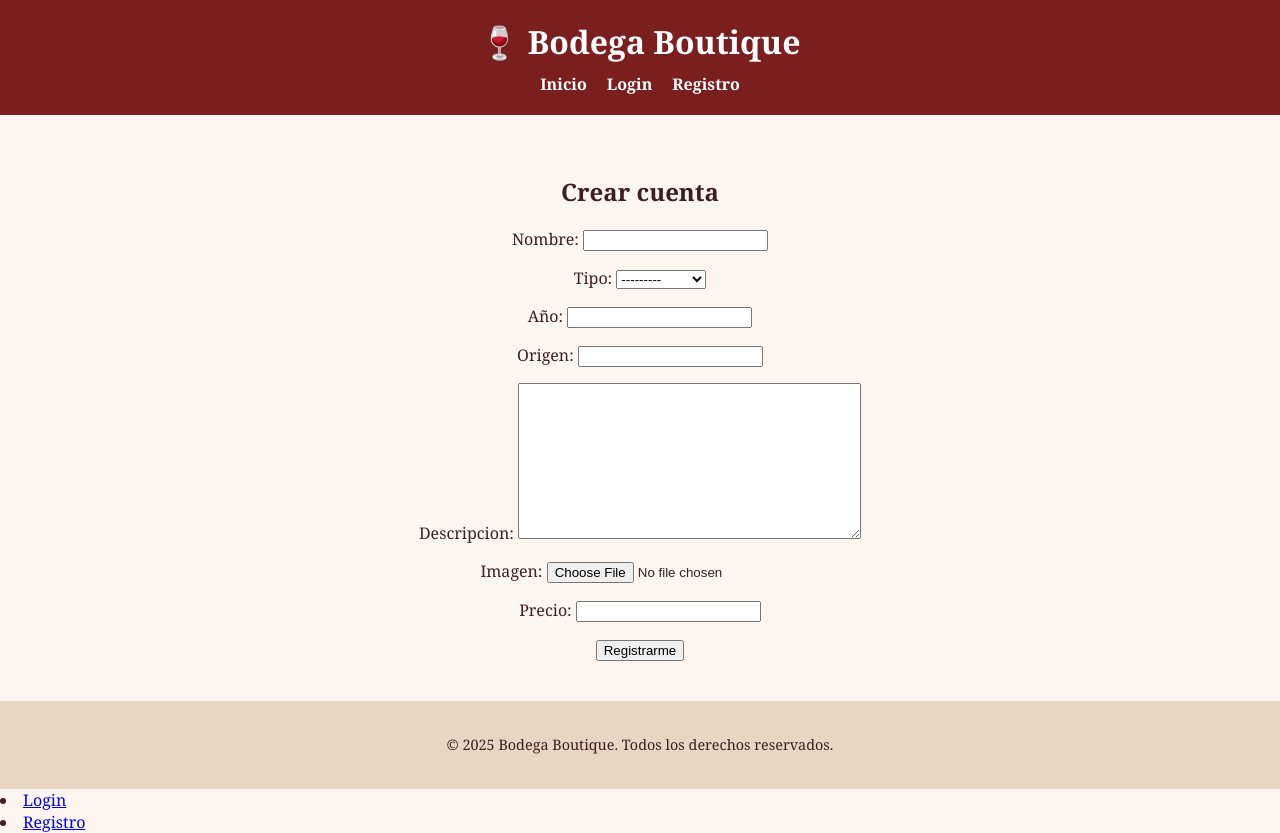
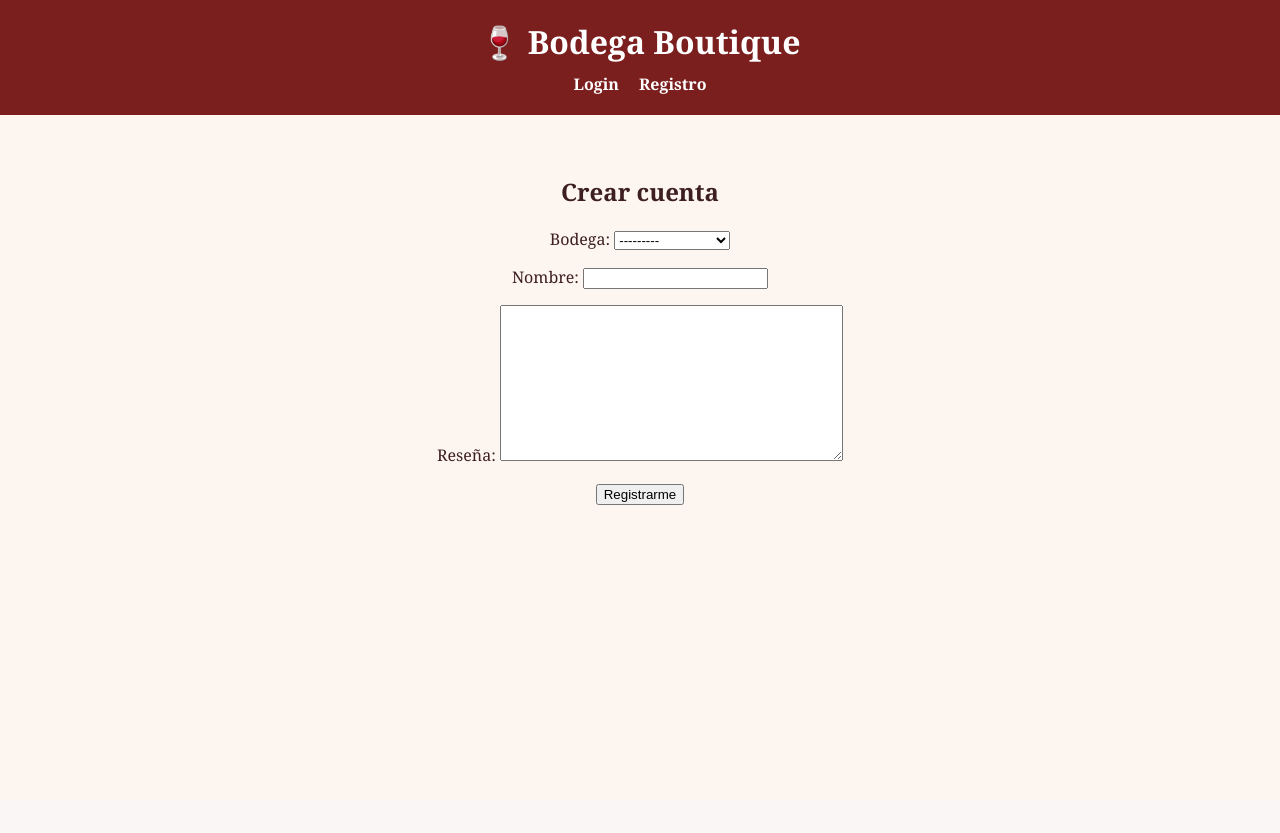
Before and after one commit to MiltonU/mi_primera_pagina, a Django app: template mi_primer_app/templates/mi_primer_app/registro.html in a window 1280 px wide. After the commit the page ends 505 px from the top, so only its background shows below. Run offline with Django 5.2, Linux system fonts and the light colour scheme; the template is opened without the code that fills it: values that come from a table or form of the project are taken from there, others are empty; tables that the repository leaves empty hold one stand-in row (values such as "Sample post"); parts of the project's set-up code (start-up, migrations or seed data) failed here and were passed over.

Commit message:
update login

```diff
--- a/Mi_Primera_Pagina/settings.py
+++ b/Mi_Primera_Pagina/settings.py
@@ -124,5 +124,6 @@
 
 DEFAULT_AUTO_FIELD = 'django.db.models.BigAutoField'
 
-LOGIN_REDIRECT_URL = '/'
-LOGOUT_REDIRECT_URL = '/'
+LOGIN_REDIRECT_URL = '/agregar/'
+LOGOUT_REDIRECT_URL = '/login/'
+LOGIN_REDIRECT_URL = '/home/'
--- a/Mi_Primera_Pagina/urls.py
+++ b/Mi_Primera_Pagina/urls.py
@@ -16,9 +16,11 @@
 """
 from django.contrib import admin
 from django.urls import path, include
+from django.shortcuts import redirect
 
 urlpatterns = [
+    path('', lambda request: redirect('login'), name='root_redirect'),
     path('admin/', admin.site.urls),
-    path('', include('mi_primer_app.urls')),  # Tu app principal
-    path('accounts/', include('django.contrib.auth.urls')),  # Autenticación
+    path('', include('mi_primer_app.urls')),  # ✅ Incluye todas las vistas de tu app
+    path('accounts/', include('django.contrib.auth.urls')),  # Login, logout, etc.
 ]
--- a/mi_primer_app/forms.py
+++ b/mi_primer_app/forms.py
@@ -1,21 +1,19 @@
 from django import forms
-from django.contrib.auth.forms import AuthenticationForm
-from .models import Vino  # eliminá Bodega y Reseña si no existen
+from django.contrib.auth.forms import UserCreationForm
+from django.contrib.auth.models import User
+from .models import Bodega, Vino
 
-# 🍷 Formulario para Bodega
+class RegistroForm(UserCreationForm):
+    class Meta:
+        model = User
+        fields = ['username', 'password1', 'password2']
+
 class BodegaForm(forms.ModelForm):
     class Meta:
         model = Bodega
         fields = '__all__'
 
-# 🍇 Formulario para Vino
 class VinoForm(forms.ModelForm):
     class Meta:
         model = Vino
-        fields = '__all__'
-
-# 📝 Formulario para Reseña
-class ReseñaForm(forms.ModelForm):
-    class Meta:
-        model = Reseña
-        fields = '__all__'
+        fields = ['bodega', 'nombre', 'reseña']
--- a/mi_primer_app/models.py
+++ b/mi_primer_app/models.py
@@ -1,20 +1,16 @@
 from django.db import models
 
-class Vino(models.Model):
-    TIPO_CHOICES = [
-        ('Tinto', 'Tinto'),
-        ('Blanco', 'Blanco'),
-        ('Rosado', 'Rosado'),
-        ('Espumante', 'Espumante'),
-    ]
-
+class Bodega(models.Model):
     nombre = models.CharField(max_length=100)
-    tipo = models.CharField(max_length=20, choices=TIPO_CHOICES)
-    año = models.PositiveIntegerField()
-    origen = models.CharField(max_length=100)
-    descripcion = models.TextField()
-    imagen = models.ImageField(upload_to='vinos/', blank=True, null=True)
-    precio = models.DecimalField(max_digits=8, decimal_places=2)
+    direccion = models.CharField(max_length=200)
 
     def __str__(self):
-        return f"{self.nombre} ({self.año})"
+        return self.nombre
+
+class Vino(models.Model):
+    bodega = models.ForeignKey(Bodega, on_delete=models.CASCADE)
+    nombre = models.CharField(max_length=100)
+    reseña = models.TextField()
+
+    def __str__(self):
+        return f"{self.nombre} ({self.bodega.nombre})"
--- a/mi_primer_app/templates/mi_primer_app/base.html
+++ b/mi_primer_app/templates/mi_primer_app/base.html
@@ -3,7 +3,7 @@
 <html lang="es">
 <head>
     <meta charset="UTF-8">
-    <title>{% block title %}Bodega Boutique{% endblock %}</title>
+    <title>Bodega Boutique</title>
     <link rel="stylesheet" href="{% static 'mi_primer_app/css/estilos.css' %}">
     <meta name="viewport" content="width=device-width, initial-scale=1.0">
 </head>
@@ -14,9 +14,17 @@
         </div>
         <nav>
             <ul>
-                <li><a href="{% url 'home' %}">Inicio</a></li>
-                <li><a href="{% url 'login' %}">Login</a></li>
-                <li><a href="{% url 'registro' %}">Registro</a></li>
+                {% if user.is_authenticated %}
+                    <li><a href="{% url 'home' %}">Inicio</a></li>
+                    <li><a href="{% url 'agregar_vino' %}">Agregar Vino</a></li>
+                    {% if edad_verificada %}
+                        <li><a href="{% url 'comprar_vino' vino_id=1 %}">Comprar</a></li>
+                    {% endif %}
+                    <li><a href="{% url 'logout' %}">Logout</a></li>
+                {% else %}
+                    <li><a href="{% url 'login' %}">Login</a></li>
+                    <li><a href="{% url 'registro' %}">Registro</a></li>
+                {% endif %}
             </ul>
         </nav>
     </header>
@@ -26,16 +34,5 @@
         <!-- Contenido específico de cada vista -->
         {% endblock %}
     </main>
-
-    <footer>
-        <p>&copy; 2025 Bodega Boutique. Todos los derechos reservados.</p>
-    </footer>
 </body>
 </html>
-{% if user.is_authenticated %}
-    <li>Bienvenido, {{ user.username }}</li>
-    <li><a href="{% url 'logout' %}">Logout</a></li>
-{% else %}
-    <li><a href="{% url 'login' %}">Login</a></li>
-    <li><a href="{% url 'registro' %}">Registro</a></li>
-{% endif %}
--- a/mi_primer_app/urls.py
+++ b/mi_primer_app/urls.py
@@ -1,10 +1,9 @@
 from django.urls import path
-
 from . import views
 
 urlpatterns = [
-    path('', views.home, name='home'),
     path('agregar/', views.agregar_vino, name='agregar_vino'),
     path('comprar/<int:vino_id>/', views.comprar_vino, name='comprar_vino'),
-    path('registro/', views.registro, name='registro'),
+    path('home/', views.home, name='home'),
+
 ]
```
Also changed, not shown: mi_primer_app/templates/mi_primer_app/home.html (+8 -22 lines), mi_primer_app/views.py (+17 -25 lines), db.sqlite3.
